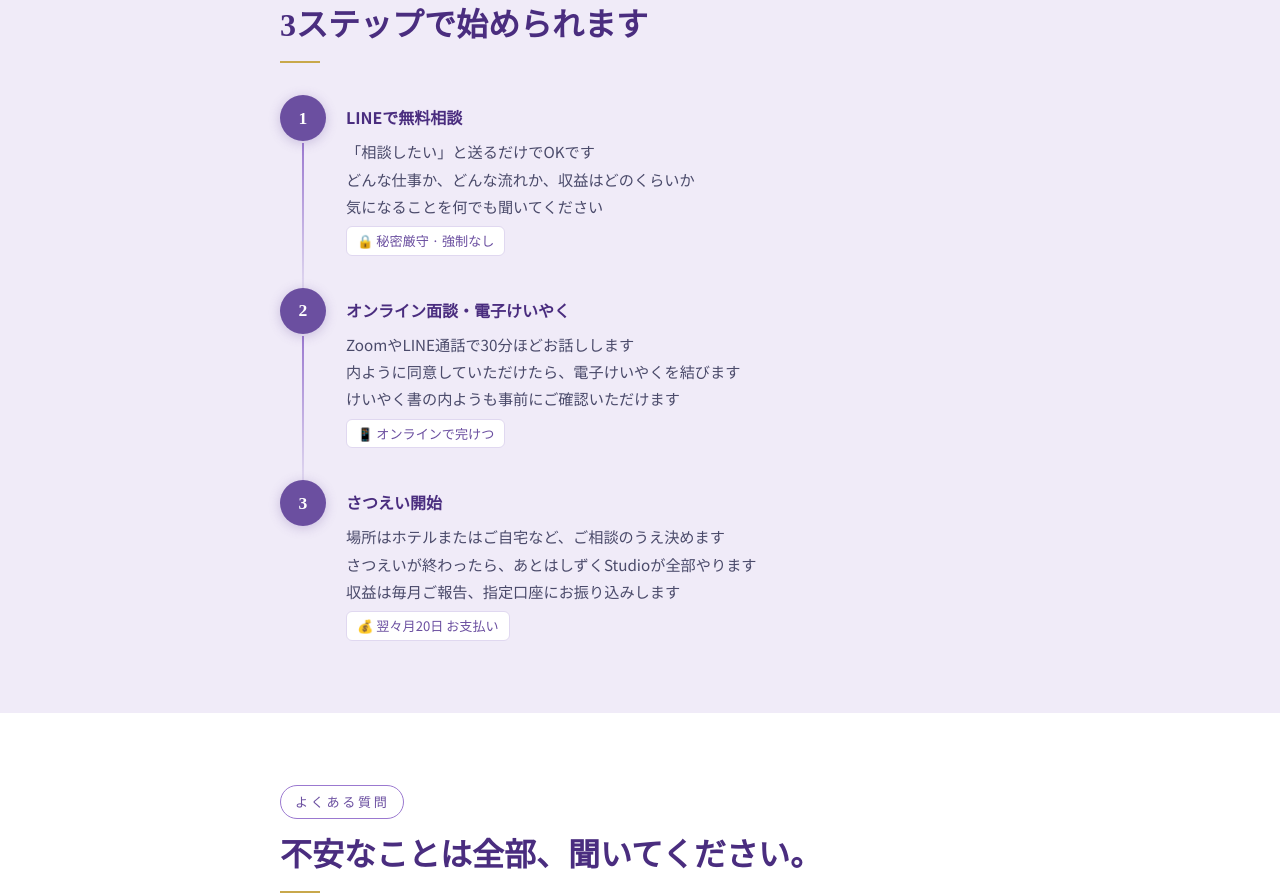
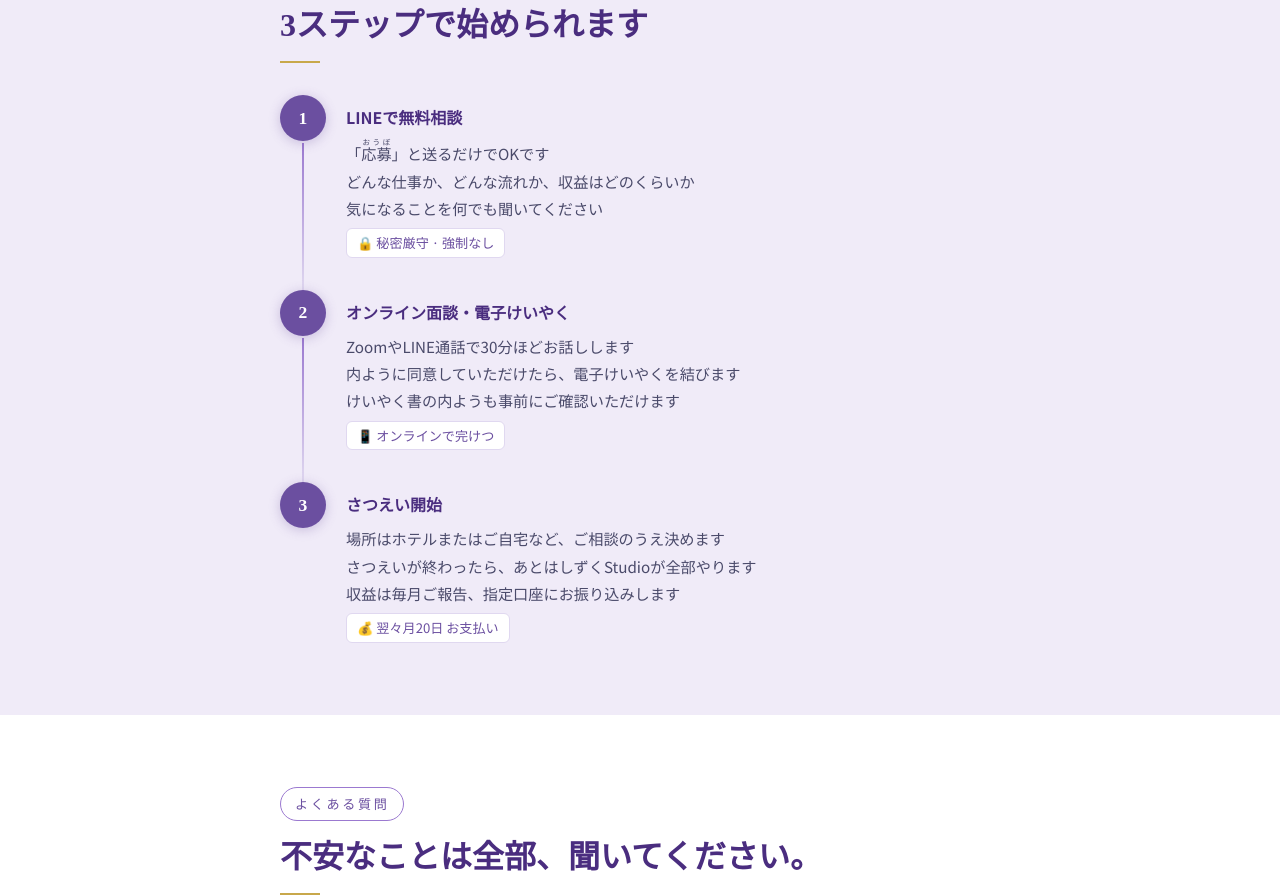
Before and after one commit to shizuku-studio/shizuku-studio, a plain HTML site: page index.html in a window 1280 px wide. Shown: the part 4392-5287 px from the top of the page. Drawn offline with Linux system fonts and the light colour scheme.

Commit message:
フロー手順1：相談したい→応募（おうぼ）に修正

```diff
--- a/index.html
+++ b/index.html
@@ -910,7 +910,7 @@
         <div class="step-content">
           <h3>LINEで無料相談</h3>
           <p>
-            「相談したい」と送るだけでOKです<br>
+            「<ruby>応募<rt>おうぼ</rt></ruby>」と送るだけでOKです<br>
             どんな仕事か、どんな流れか、収益はどのくらいか<br>
             気になることを何でも聞いてください
           </p>
```
